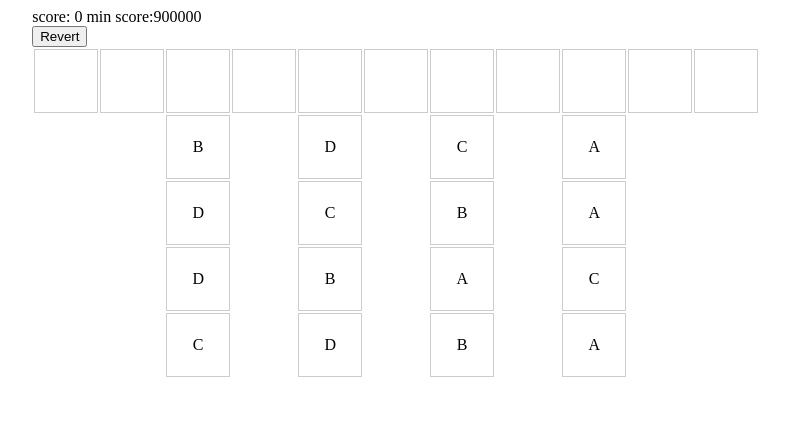
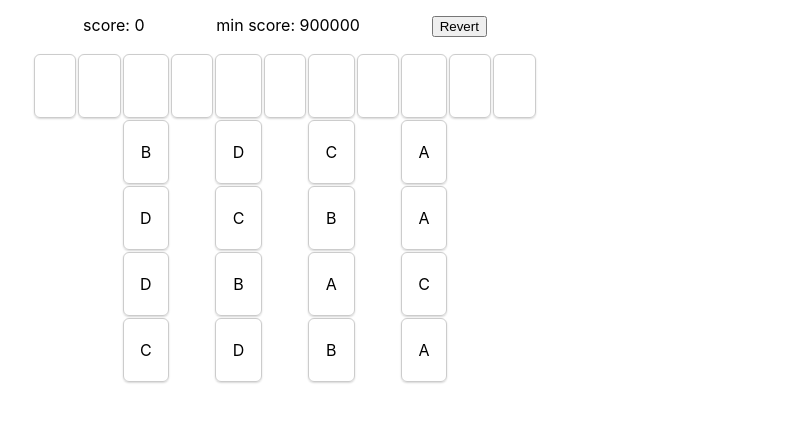
Before and after one commit to kipwoker/Amphipod, a website: page docs/index.html in a window 1280 px wide. Shown: the whole page, without its empty margins (355-1144 px from the left). Drawn offline with Linux system fonts and the light colour scheme.

Commit message:
Added fancy stuff

```diff
--- a/docs/index.html
+++ b/docs/index.html
@@ -7,7 +7,9 @@
   <link rel="shortcut icon" href="fable.ico" />
     <style type="text/css">
         .container {
+			width: 40%;
             margin-left: 30%;
+			font-family: CerebriSans-Regular, -apple-system, system-ui, Roboto, sans-serif
         }
 
 		.square {
@@ -19,6 +21,9 @@
 
 		.visible {
 			border: 1px solid #ccc;
+			box-shadow: rgba(0, 0, 0, 0.16) 0px 1px 2px;
+			transition: all 300ms;
+			border-radius: 6px;
 		}
 
 		.selected {
@@ -33,13 +38,22 @@
 		    -webkit-transition: background-color 1s linear;
 			-ms-transition: background-color 1s linear;
 		}
+
+		.header {
+			display: flex;
+			justify-content: space-around;
+			margin: 15px;
+		}
     </style>
 </head>
 <body>
 	<div style="display:none" id="state"></div>
     <div class="container">
-		<div>score: <span id="score">123</span> min score:<span id="min-score">10</span></div>
-		<div><button id="revert">Revert</button></div>
+		<div class="header">
+			<div class="sub-container">score: <span id="score">123</span></div>
+			<div class="sub-container">min score: <span id="min-score">10</span></div>
+			<div class="sub-container"><button id="revert">Revert</button></div>
+		</div>
 		<table>
 			<tr>
 				<td id="hallway-0" class="square visible"></td>
```
